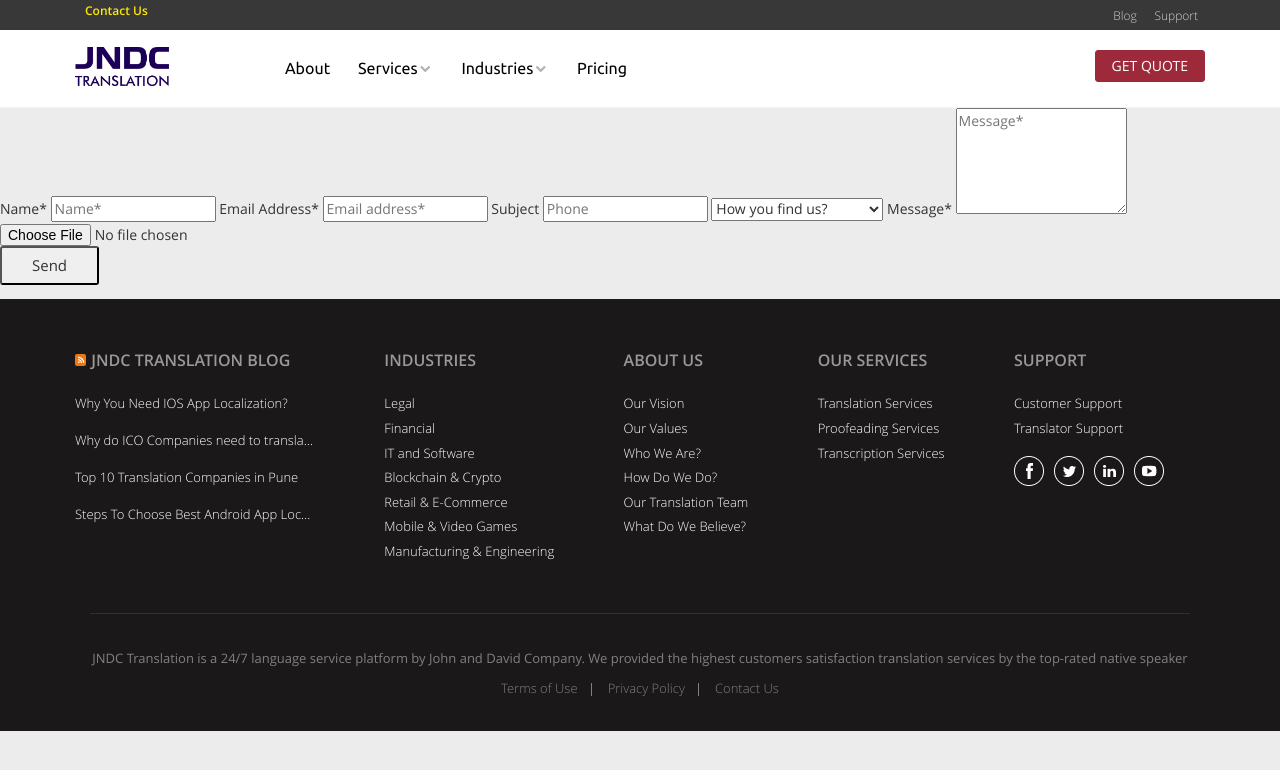
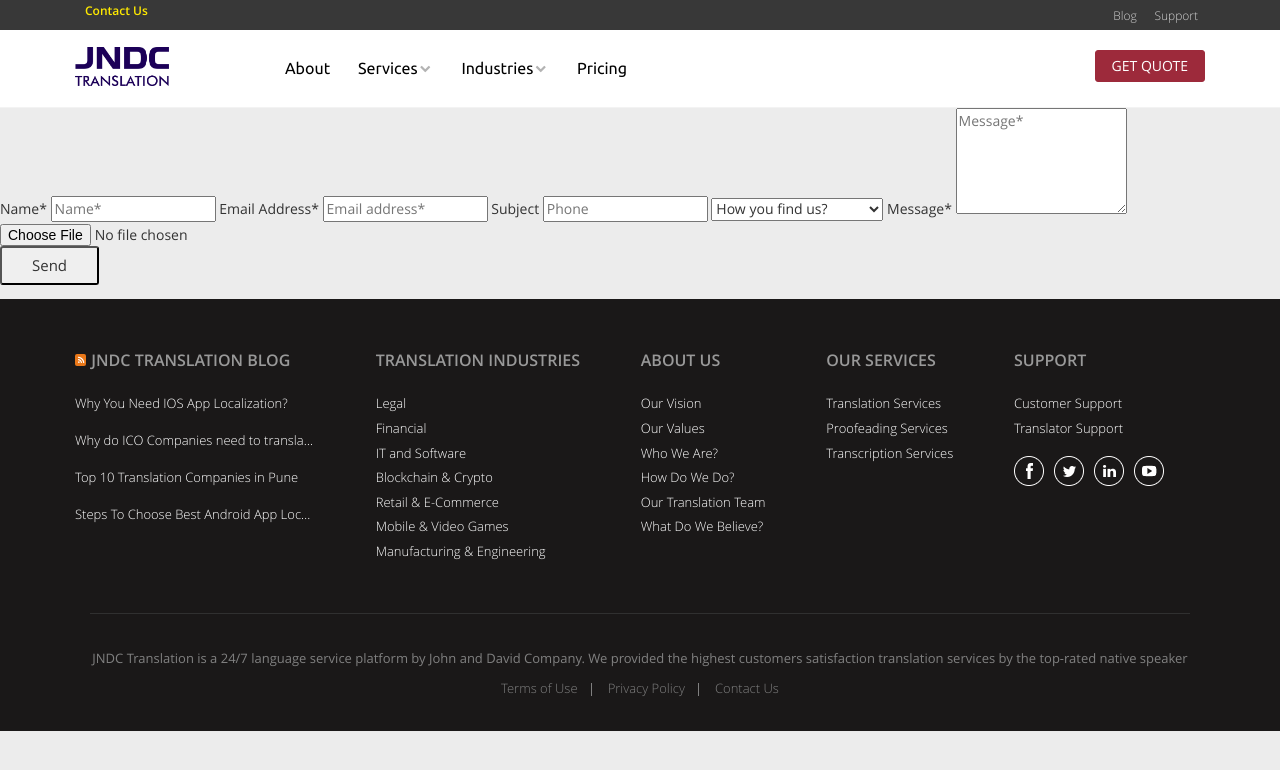
Before and after one commit to jndctranslation/landing_page, a Jekyll site: the page built from pages/test_form.md, in a window 1280 px wide. Shown: the top 770 px of the page. Built offline with Jekyll 4.4.1, drawn with Linux system fonts in a browser that asks for light colours.

Commit message:
Update Website  Common Information “footer”

```diff
--- a/_data/footer.yml
+++ b/_data/footer.yml
@@ -14,7 +14,7 @@
       title: Mobile & Video Games
     - link: 'https://www.jndctranslation.com/pages/manufacturing_engineering'
       title: 'Manufacturing & Engineering '
-  title: Industries
+  title: Translation Industries
 block_2:
   items:
     - link: 'https://www.jndctranslation.com/pages/about'
```
